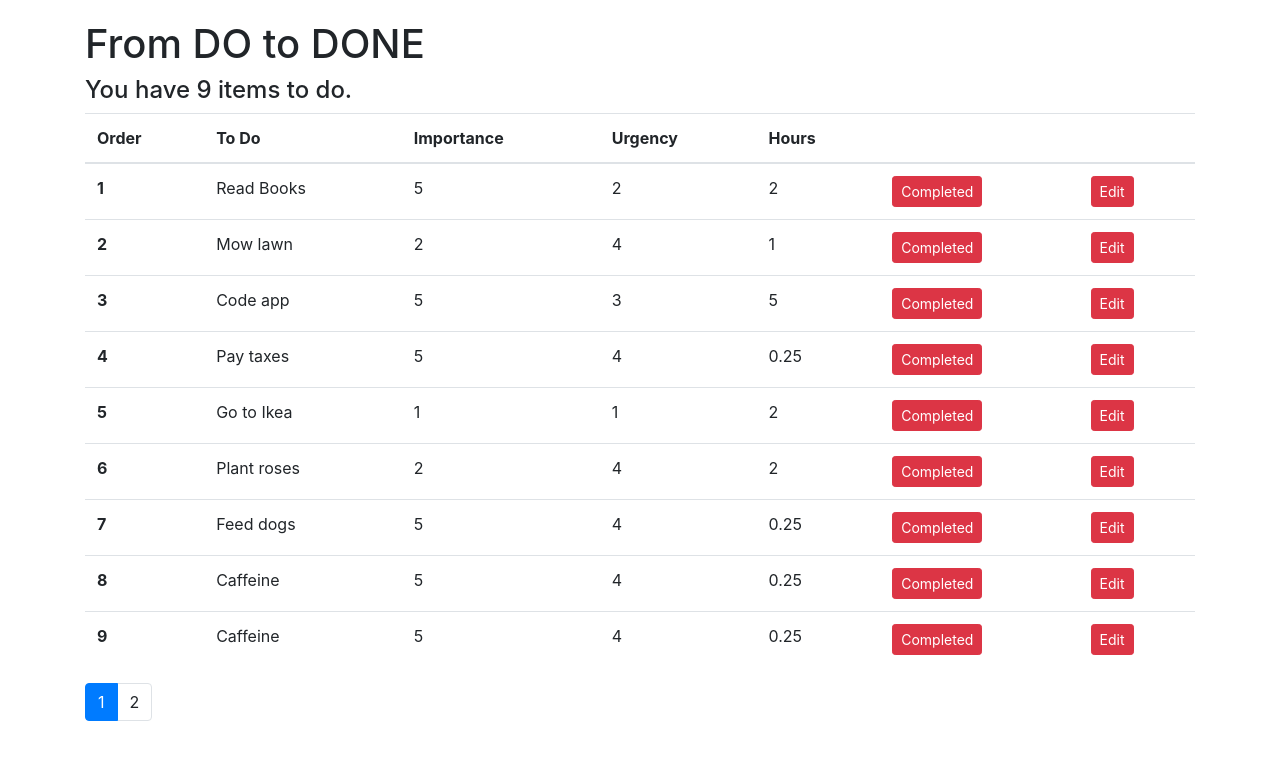
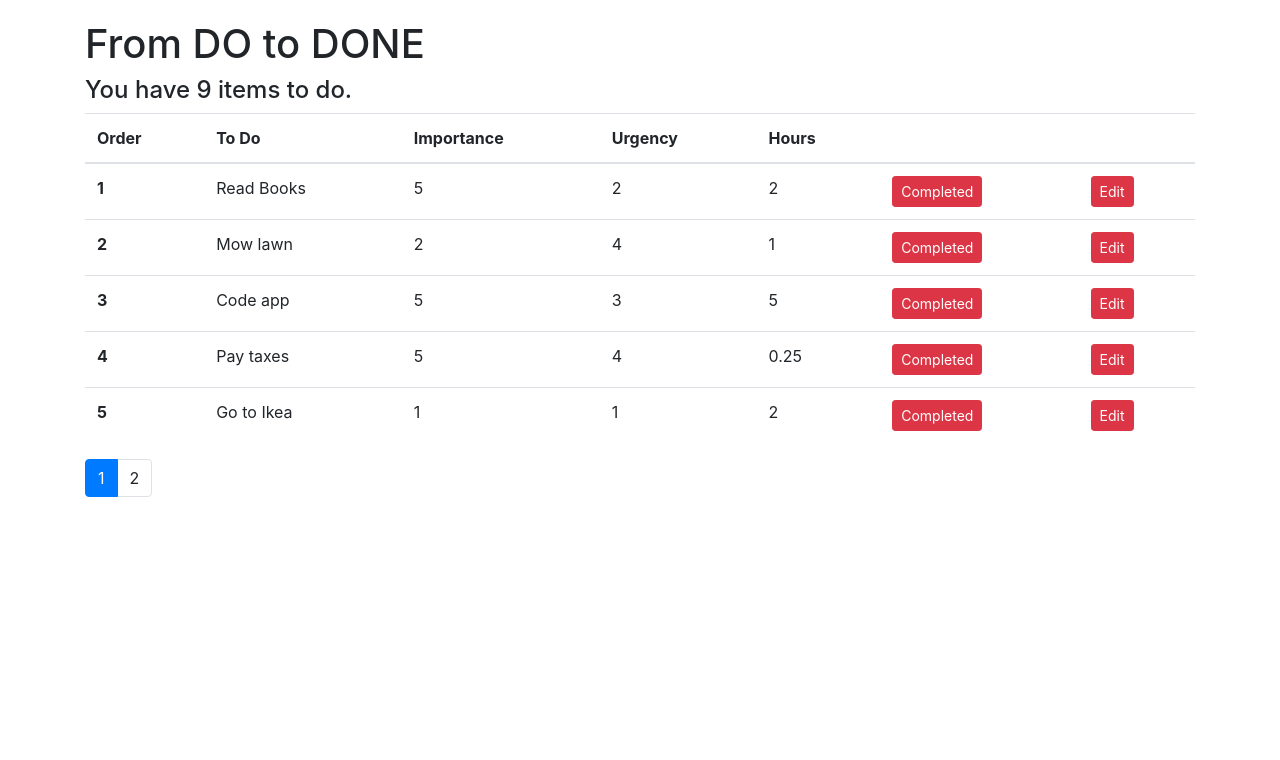
Before and after one commit to TimBiden/todo-react, a React (Create React App) app: page / in a window 1280 px wide. Shown: the top 760 px of the page. Built offline with nearby package versions, Linux system fonts and the light colour scheme.

Commit message:
Pagination works!!!

```diff
--- a/src/components/common/pagination.jsx
+++ b/src/components/common/pagination.jsx
@@ -2,7 +2,6 @@ import React from 'react';
 import _ from 'lodash';
 
 const Pagination = (props) => {
-    console.log(`currentPage ${props.currentPage}`);
     // Get number of pages.
     const { currentPage, itemCount, pageSize, onPageChange } = props;
     const pageCount = itemCount / pageSize;
--- a/src/components/toDoList.jsx
+++ b/src/components/toDoList.jsx
@@ -1,6 +1,7 @@
 import React, {Component} from 'react';
 import {getToDos} from '../services/fakeToDoService';
 import Pagination from './common/pagination';
+import paginate from '../utils/paginate';
 
 // Originate state
 class ToDos extends Component {
@@ -31,6 +32,8 @@ class ToDos extends Component {
         const {pageSize, currentPage} = this.state;
         if (length === 0) return <h4>Congrats! You've completed your entire To Do list!</h4>;
 
+        const items = paginate(this.state.toDos, currentPage, pageSize);
+
         return (<div>
             <h4>You have {length} items to do.</h4>
             <table className="table">
@@ -48,7 +51,7 @@ class ToDos extends Component {
                 <tbody>
 
                     {/* List ToDo items with basic info */}
-                    {this.state.toDos.map((todo, i) =>(
+                    {items.map((todo, i) =>(
                             <tr key={todo._id}>
                                 <th scope="row">{i + 1}</th>
                                 <td>{todo.activity}</td>
--- /dev/null
+++ b/src/utils/paginate.js
@@ -0,0 +1,15 @@
+import _ from 'lodash';
+
+function paginate(items, pageNumber, pageSize) {
+    // Get starting number of first item
+    const startIndex = (pageNumber - 1) * pageSize;
+
+    // convert items array to lodash wrapper
+    return _(items)
+        // Perform operations on wrapped array
+        .slice(startIndex)
+        .take(pageSize)
+        .value();
+}
+
+export default paginate;
```
